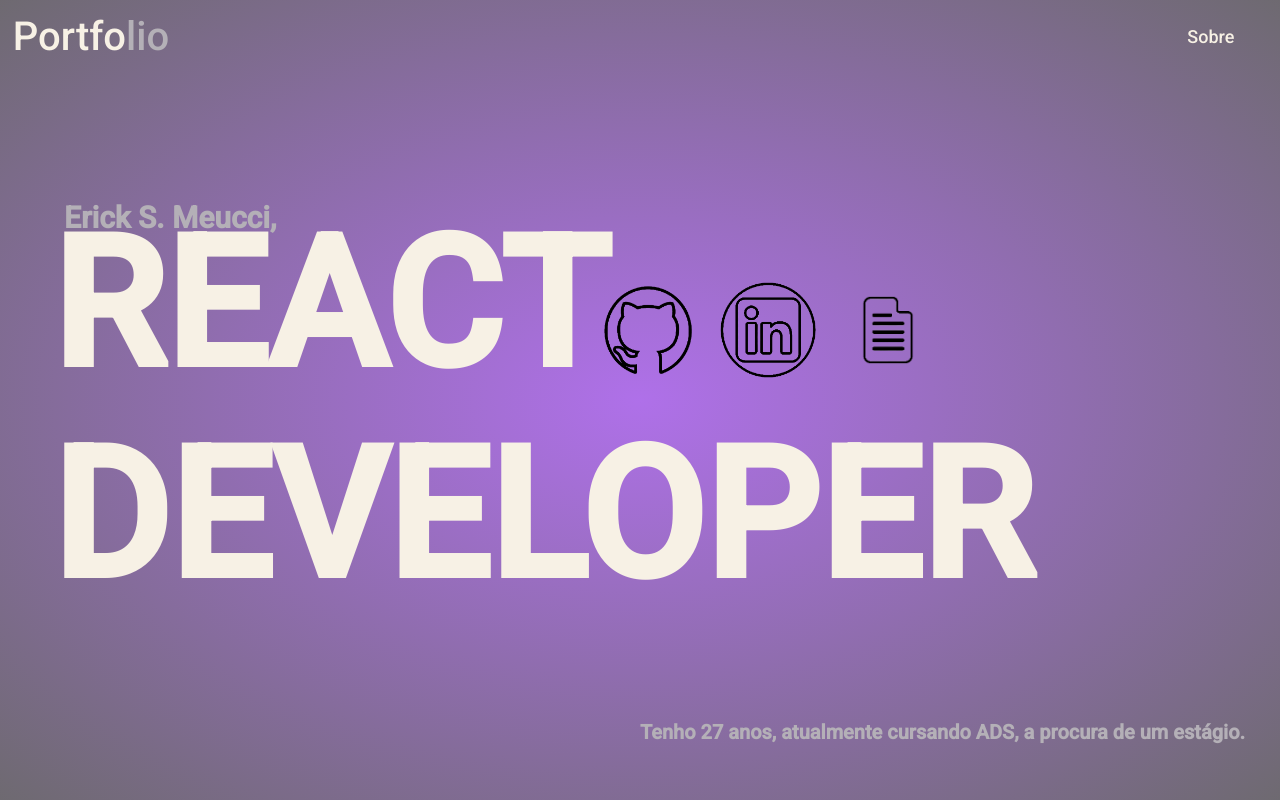
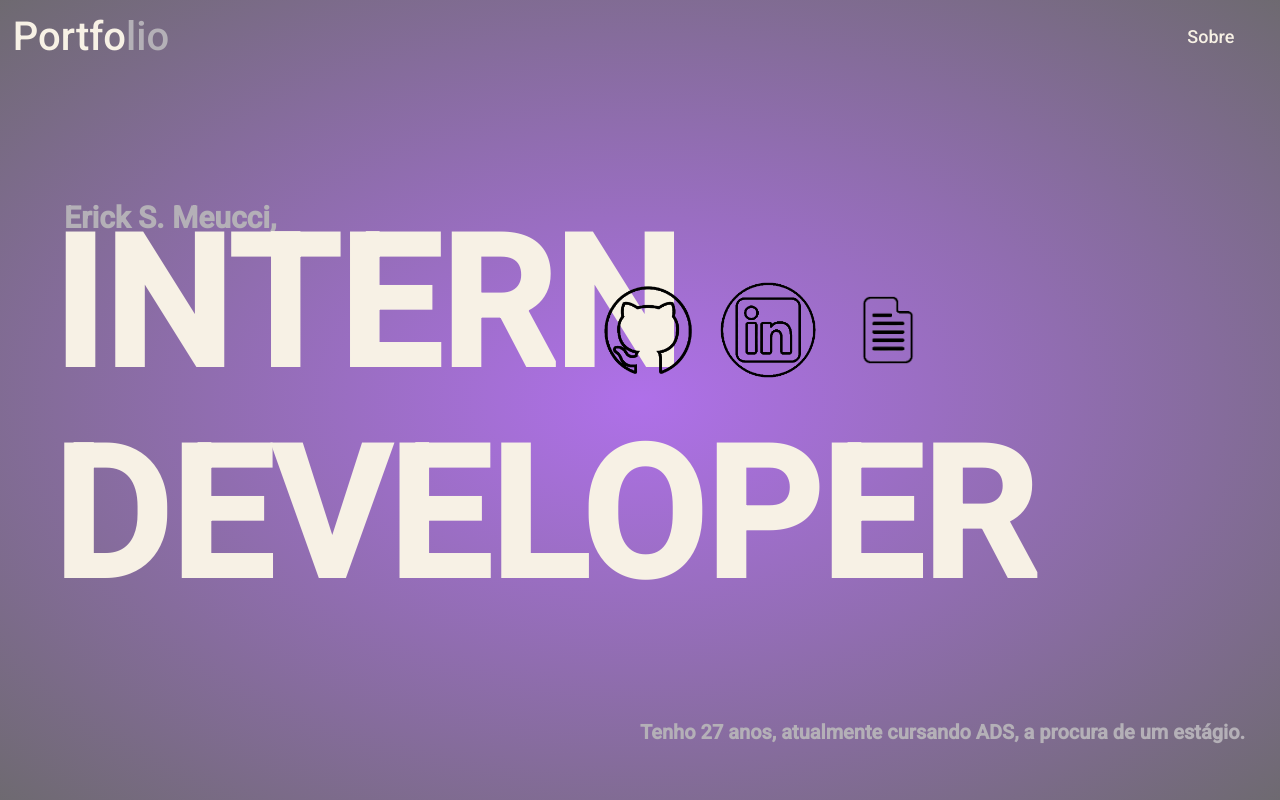
Before and after one commit to ErickMeucci/Protifolio-do-zero, a plain HTML site: page index.html in a window 1280 px wide. Shown: the top 800 px of the page. Drawn offline with Linux system fonts and the light colour scheme.

Commit message:
Update index.html

```diff
--- a/index.html
+++ b/index.html
@@ -21,7 +21,7 @@
         </nav>
         <div class="meu-nome">
             <h3>Erick S. Meucci,</h3>
-            <h1>REACT DEVELOPER</h1>
+            <h1>INTERN DEVELOPER</h1>
             <h4 class="sobre-titulo">Tenho 27 anos, atualmente cursando ADS, a procura de um estágio.</h4>
         </div>
         <div class="imagem">
```
